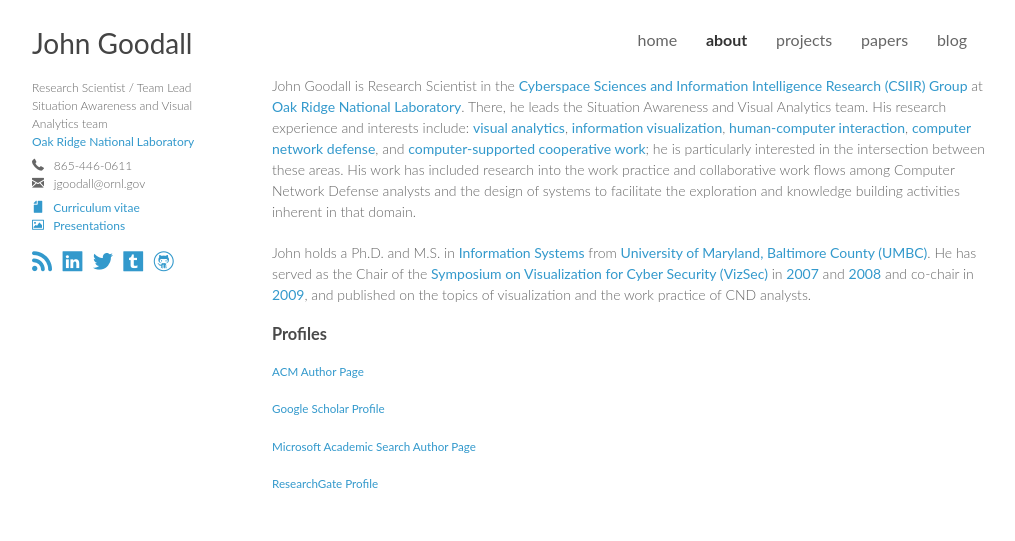
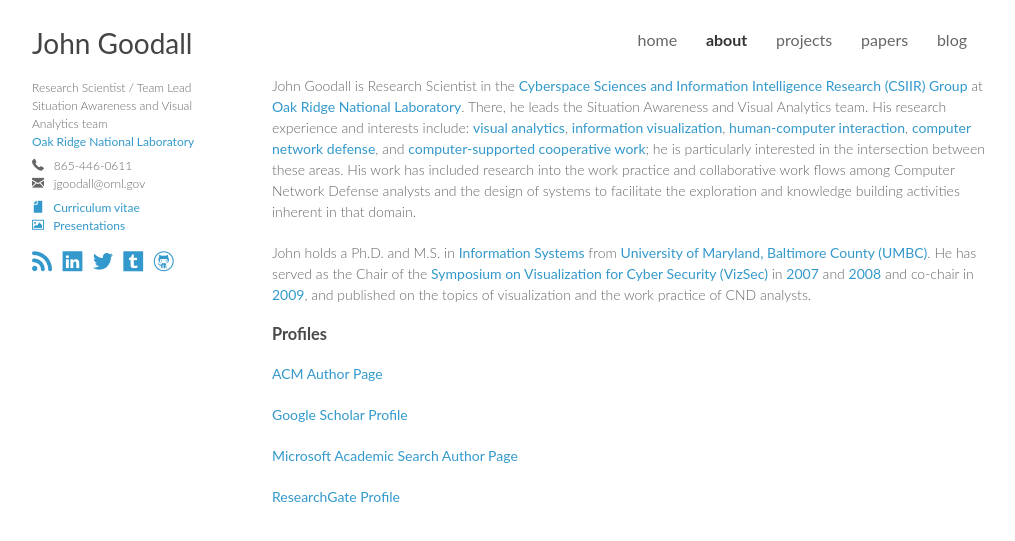
Before and after one commit to jgoodall/jgoodall.github.io, a Jekyll site: the page built from about/index.md, in a window 1280 px wide. Shown: the top 541 px of the page, without its empty margins (128-1143 px from the left). Built offline with Jekyll 4.4.1, drawn with Linux system fonts in a browser that asks for light colours; Markdown is read by kramdown in place of the engine named in the settings.

```diff
--- a/about/index.md
+++ b/about/index.md
@@ -10,7 +10,7 @@ John holds a Ph.D. and M.S. in [Information Systems](http://www.is.umbc.edu/) fr
 
 ### Profiles
 
-##### [ACM Author Page](http://dl.acm.org/author_page.cfm?id=81100461685)
-##### [Google Scholar Profile](http://scholar.google.com/citations?user=wRgcV8EAAAAJ)
-##### [Microsoft Academic Search Author Page](http://academic.research.microsoft.com/Author/935659)
-##### [ResearchGate Profile](https://www.researchgate.net/profile/John_Goodall2/)
+#### [ACM Author Page](http://dl.acm.org/author_page.cfm?id=81100461685)
+#### [Google Scholar Profile](http://scholar.google.com/citations?user=wRgcV8EAAAAJ)
+#### [Microsoft Academic Search Author Page](http://academic.research.microsoft.com/Author/935659)
+#### [ResearchGate Profile](https://www.researchgate.net/profile/John_Goodall2/)
```
